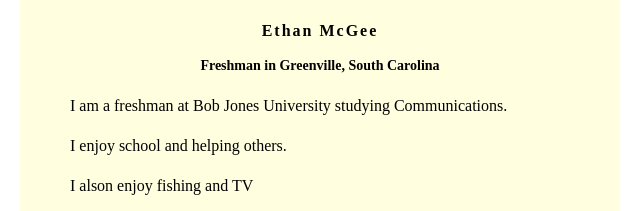
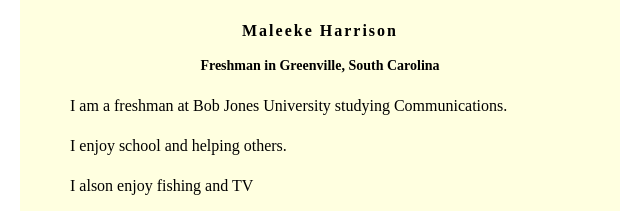
Before and after one commit to mharrison919/mharrison919.github.io, a plain HTML site: page index.html in a window 1280 px wide. Shown: the top 211 px of the page, 320-960 px from the left. Drawn offline with Linux system fonts and the light colour scheme.

Commit message:
Update index.html

```diff
--- a/index.html
+++ b/index.html
@@ -30,7 +30,7 @@ body {
     </head>
     <body>
          <div id="content">
-             <h1>Ethan McGee</h1>
+             <h1>Maleeke Harrison</h1>
              <h2>Freshman in Greenville, South Carolina</h2>
 
              <p>I am a freshman at Bob Jones University studying Communications.
```
